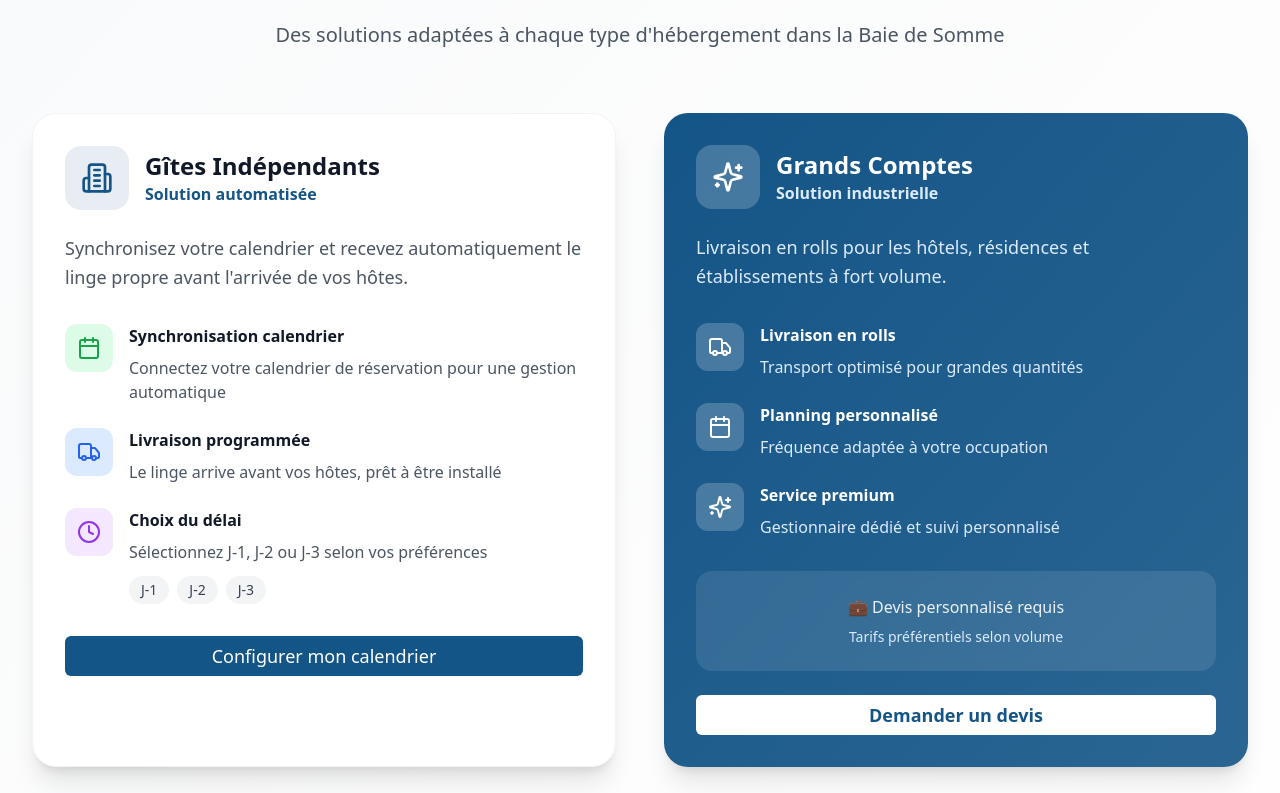
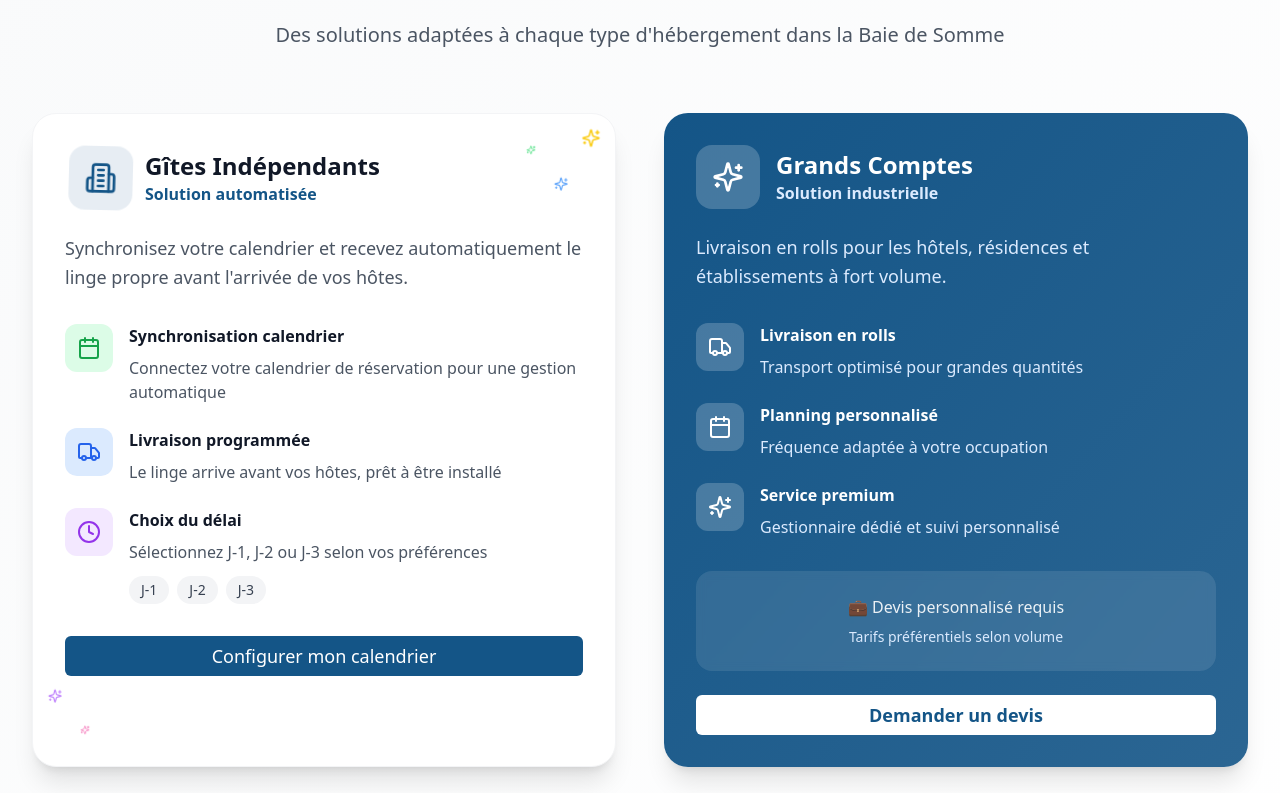
Before and after one commit to Thomasleroy80550/somme-wash-locale, a React (Vite) app: page / in a window 1280 px wide. Shown: the part 2067-2860 px from the top of the page. Built offline with nearby package versions, Linux system fonts and the light colour scheme.

Commit message:
Add sparkle animation to independent gites section
Add a sparkle animation to the independent gites section.

```diff
--- a/src/components/Offers.tsx
+++ b/src/components/Offers.tsx
@@ -1,4 +1,3 @@
-
 import { Calendar, Truck, Building2, Clock, Sparkles } from 'lucide-react';
 import { Button } from '@/components/ui/button';
 
@@ -21,10 +20,27 @@ const Offers = () => {
         </div>
 
         <div className="grid lg:grid-cols-2 gap-12">
-          {/* Offre Gîtes Indépendants */}
-          <div className="bg-white rounded-3xl p-8 shadow-xl hover:shadow-2xl transition-all duration-300 border border-gray-100">
+          {/* Offre Gîtes Indépendants avec animations */}
+          <div className="relative bg-white rounded-3xl p-8 shadow-xl hover:shadow-2xl transition-all duration-300 border border-gray-100 overflow-hidden">
+            {/* Éléments de scintillement */}
+            <div className="absolute top-4 right-4 animate-sparkle">
+              <Sparkles className="h-4 w-4 text-yellow-400" />
+            </div>
+            <div className="absolute top-16 right-12 animate-sparkle delay-300">
+              <Sparkles className="h-3 w-3 text-blue-400" />
+            </div>
+            <div className="absolute top-8 right-20 animate-sparkle delay-700">
+              <Sparkles className="h-2 w-2 text-green-400" />
+            </div>
+            <div className="absolute bottom-16 left-4 animate-sparkle delay-500">
+              <Sparkles className="h-3 w-3 text-purple-400" />
+            </div>
+            <div className="absolute bottom-8 left-12 animate-sparkle delay-1000">
+              <Sparkles className="h-2 w-2 text-pink-400" />
+            </div>
+
             <div className="flex items-center mb-6">
-              <div className="flex items-center justify-center w-16 h-16 bg-[#145587]/10 rounded-2xl mr-4">
+              <div className="flex items-center justify-center w-16 h-16 bg-[#145587]/10 rounded-2xl mr-4 animate-gentle-sway">
                 <Building2 className="h-8 w-8 text-[#145587]" />
               </div>
               <div>
@@ -76,7 +92,7 @@ const Offers = () => {
 
             <Button
               onClick={scrollToContact}
-              className="w-full bg-[#145587] hover:bg-[#145587]/90 text-white py-3 text-lg"
+              className="w-full bg-[#145587] hover:bg-[#145587]/90 text-white py-3 text-lg animate-fade-in"
             >
               Configurer mon calendrier
             </Button>
```
